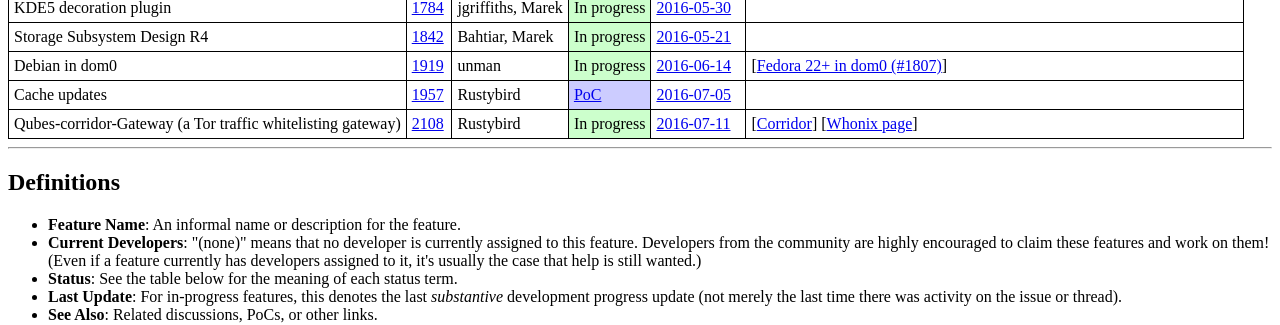
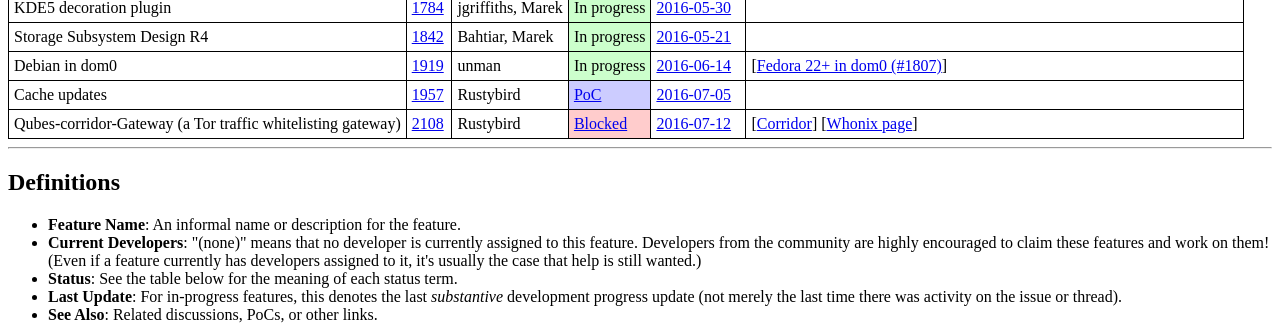
Before and after one commit to QubesOS/qubes-issues, a Jekyll site: the page built from index.md, in a window 1280 px wide. Shown: the part 556-881 px from the top of the page. Built offline with Jekyll 4.4.1, drawn with Linux system fonts in a browser that asks for light colours.

Commit message:
Update #2108

```diff
--- a/_data/features.yml
+++ b/_data/features.yml
@@ -278,11 +278,11 @@
   issue  : 2108
   devs   : Rustybird
   status :
-    term   : In progress
-    url    :
+    term   : Blocked
+    url    : https://github.com/QubesOS/qubes-issues/issues/2108#issuecomment-232078248
   updated:
-    date   : 2016-07-11
-    url    : https://github.com/QubesOS/qubes-issues/issues/2108#issuecomment-231764059
+    date   : 2016-07-12
+    url    : https://github.com/QubesOS/qubes-issues/issues/2108#issuecomment-232078248
   info   :
   - desc   : Corridor
     url    : https://github.com/rustybird/corridor
```
